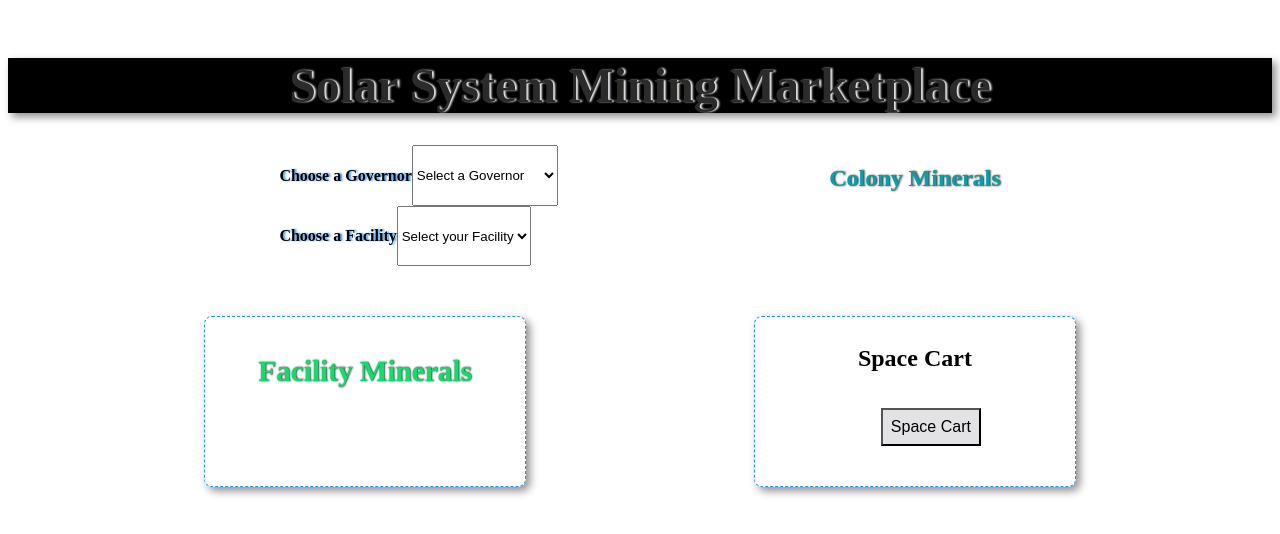
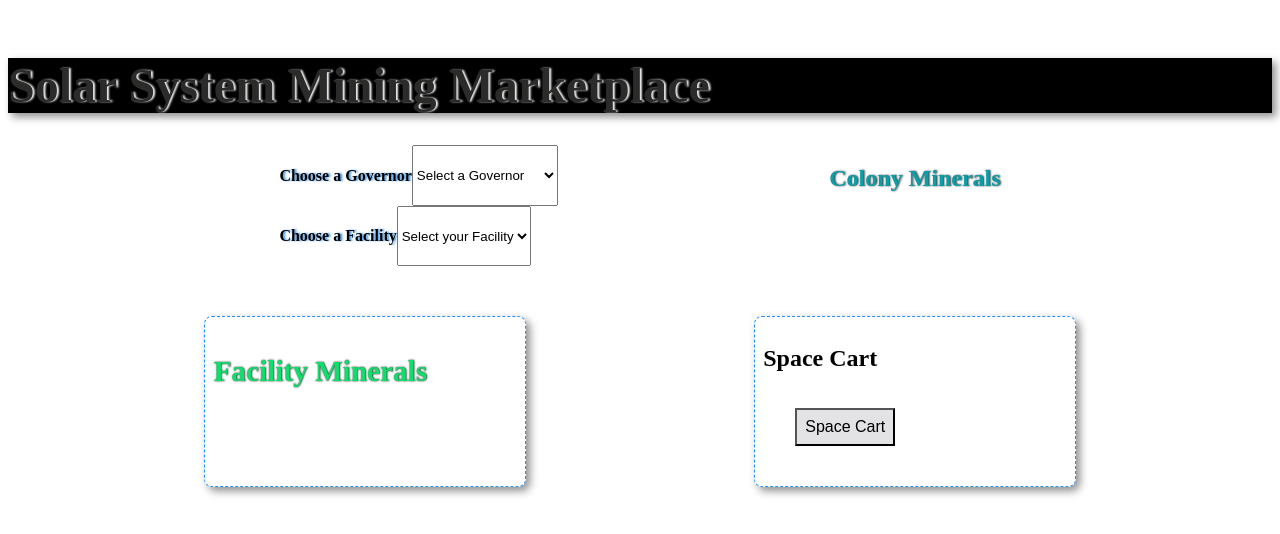
Before and after one commit to nss-day-cohort-52/exomine-poison-lunatics, a plain HTML site: page index.html in a window 1280 px wide. Drawn offline with Linux system fonts and the light colour scheme.

Commit message:
played with css

```diff
--- a/styles/main.css
+++ b/styles/main.css
@@ -27,7 +27,6 @@
 }
 
 .title {
-    text-align: center;
     font-family:American Typewriter, serif;
     font-size: 3rem;
     color: rgb(43, 43, 42);
@@ -43,7 +42,6 @@
     font-size: 25px;
     color: rgb(15, 221, 108);
     text-shadow: .5px 0px 2px rgb(8, 8, 8);
-    text-align: center;
     margin: 0 2rem;
     border: 1px dashed dodgerblue;
     padding: .5rem;
@@ -53,7 +51,6 @@
 
 .spaceCart {
     flex-basis: 24%;
-    text-align: center;
     margin: 0 2rem;
     border: 1px dashed dodgerblue;
     padding: .5rem;
```
